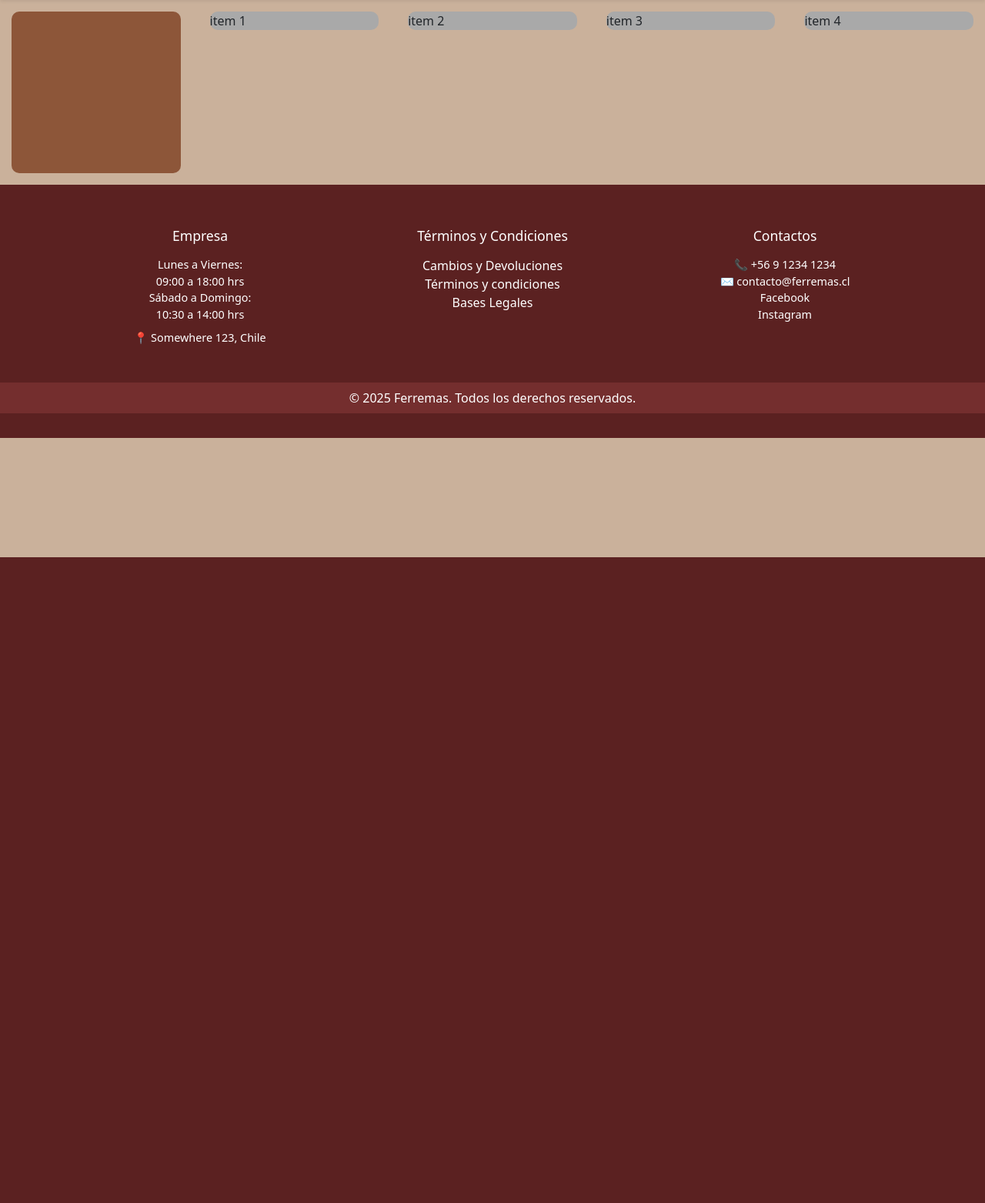
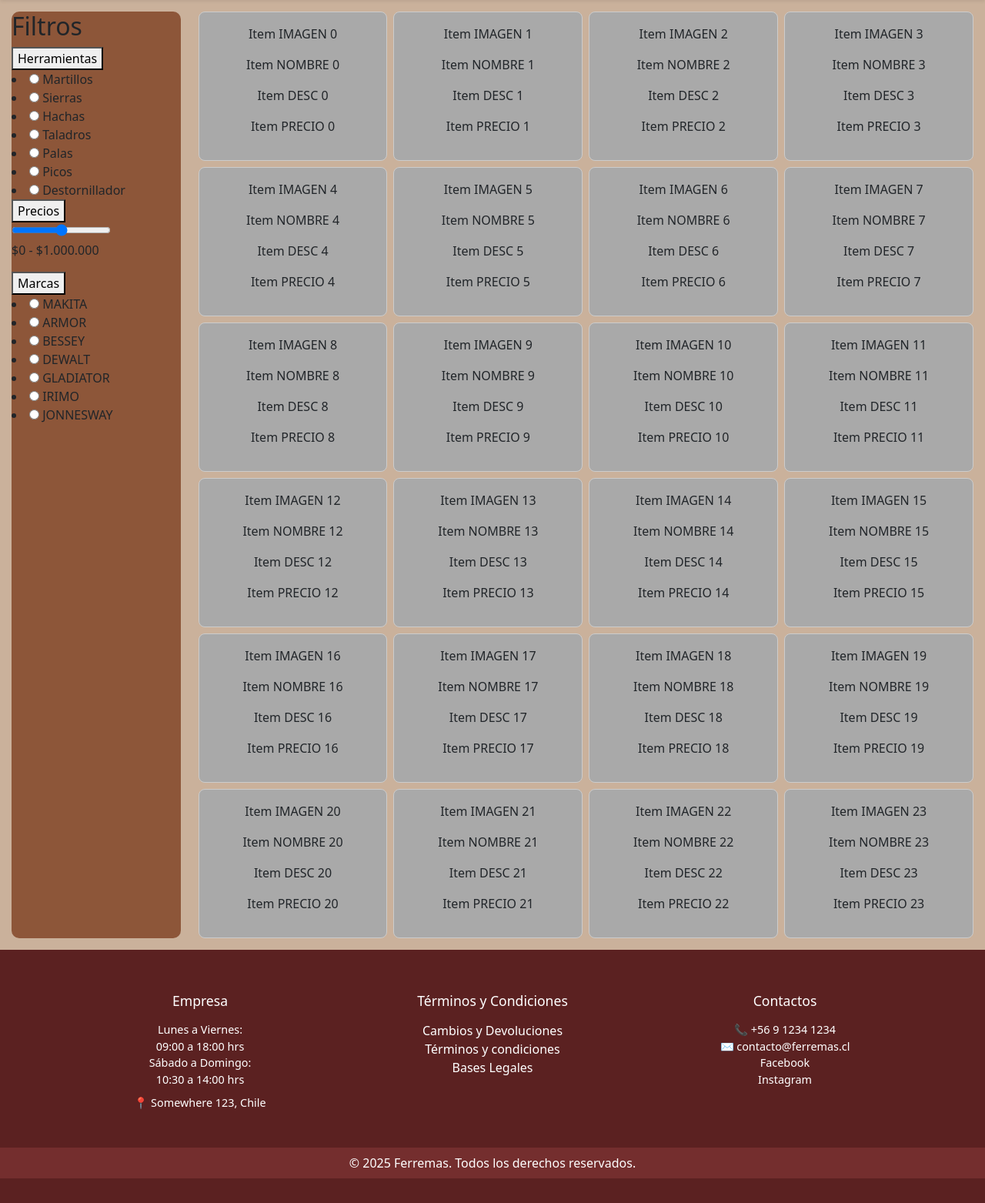
Before and after one commit to Volkergz/Ferremas, a Django app: page /catalogo in a window 1280 px wide. Shown: the part 76-1639 px from the top of the page at 77% size. Before the commit the page ends 800 px from the top, so only its background shows below. Run offline with Django 5.2, Linux system fonts and the light colour scheme.

Commit message:
Catalogo 2, estructura

```diff
--- a/main/frontend/polls/static/css/catalogo.css
+++ b/main/frontend/polls/static/css/catalogo.css
@@ -1,31 +1,50 @@
-.parent {
+.parent{
     display: grid;
     grid-template-columns: repeat(5, 1fr);
     grid-template-rows: repeat(5, 1fr);
     gap: 8px;
 }
 
-.listadoparent {
+.listado{
+    margin-top: 15px; margin-right: 15px; margin-bottom: 15px;
+    border-radius: 10px;
+    grid-column: span 4 / span 4;
+    grid-row: span 5 / span 5;
+}
+
+.listadoparent{
     display: grid;
     grid-template-columns: repeat(4, 1fr);
-    grid-template-rows: repeat(4, 1fr);
+    grid-template-rows: repeat(6, 1fr);
     gap: 8px;
 }
 
-.buscador {
+.filtros{
     grid-row: span 5 / span 5;
     background-color: #8D5639ff;
     margin: 15px;
     border-radius: 10px;
 }
 
-.listado {
-    grid-column: span 4 / span 4;
-    grid-row: span 5 / span 5;
-}
 
 .item{
     background-color: darkgray;
-    margin: 15px;
-    border-radius: 10px;
+    padding: 16px;
+    text-align: center;
+    border: 1px solid #ccc;
+    border-radius: 8px;
 }
+
+/* Tablets (≤ 1024px): 2 columnas */
+@media (max-width: 1024px) {
+    .listadoparent {
+        grid-template-columns: repeat(2, 1fr);
+    }
+}
+
+/* Móviles (≤ 600px): 1 columna */
+@media (max-width: 600px) {
+    .listadoparent {
+        grid-template-columns: 1fr;
+    }
+}
--- a/main/frontend/polls/templates/Catalogo.html
+++ b/main/frontend/polls/templates/Catalogo.html
@@ -13,21 +13,57 @@
 
   <div class="parent">
 
-    <div class="buscador">
+    <div class="filtros">
+      <h2>Filtros</h2>
 
+      <div class="filtro-categoria">
+        <button class="toggle-btn" type="button">Herramientas</button>
+        <div class="filtro-content">
+          <li><input type="radio" name="herramienta"> Martillos</li>
+          <li><input type="radio" name="herramienta"> Sierras</li>
+          <li><input type="radio" name="herramienta"> Hachas</li>
+          <li><input type="radio" name="herramienta"> Taladros</li>
+          <li><input type="radio" name="herramienta"> Palas</li>
+          <li><input type="radio" name="herramienta"> Picos</li>
+          <li><input type="radio" name="herramienta"> Destornillador</li>
+        </div>
+      </div>
 
+      <div class="filtro-precio">
+        <button class="toggle-btn" type="button">Precios</button>
+        <div class="filtro-content">
+          <input type="range" min="0" max="1000000" value="500000" step="10000">
+          <p>$0 - $1.000.000</p>
+        </div>
+      </div>
+
+      <div class="filtro-marca">
+        <button class="toggle-btn" type="button">Marcas</button>
+        <div class="filtro-content">
+          <li><input type="radio" name="marca"> MAKITA</li>
+          <li><input type="radio" name="marca"> ARMOR</li>
+          <li><input type="radio" name="marca"> BESSEY</li>
+          <li><input type="radio" name="marca"> DEWALT</li>
+          <li><input type="radio" name="marca"> GLADIATOR</li>
+          <li><input type="radio" name="marca"> IRIMO</li>
+          <li><input type="radio" name="marca"> JONNESWAY</li>
+        </div>
+      </div>
     </div>
 
     <div class="listado">
+      <div class="listadoparent">
+        {% for n in numeros %}
+          <div class="item">
+          <p> Item IMAGEN {{ n }} </p>
+          <p> Item NOMBRE {{ n }} </p>
+          <p> Item DESC {{ n }} </p>
+          <p> Item PRECIO {{ n }} </p>
+          </div>
+        {% endfor %}
+      </div>
+    </div>
 
-      <div class="listadoparent">
-        <div class="item justify-content-center"> item 1 </div>
-        <div class="item  justify-content-center"> item 2</div>
-        <div class="item justify-content-center"> item 3</div>
-        <div class="item  justify-content-center"> item 4</div>
-      </div>
-
-    </div>
   </div>
 
 </section>
--- a/main/frontend/polls/views.py
+++ b/main/frontend/polls/views.py
@@ -3,7 +3,7 @@ from django.http import HttpResponse
 from django.contrib.auth import authenticate, login, logout  #usa el modelo de autenticación de Django
 from django.contrib.auth.models  import User
 from django.contrib import messages
-
+from django.shortcuts import render
 
 def index(request):
     # Si el usuario no está autenticado, redirige a la página de login
@@ -44,4 +44,5 @@ def logout_view(request):
     return redirect('login')
 
 def catalogo_view(request):
-    return render(request, 'Catalogo.html')
+    numeros = range(24)
+    return render(request, 'Catalogo.html', {'numeros':numeros})
```
